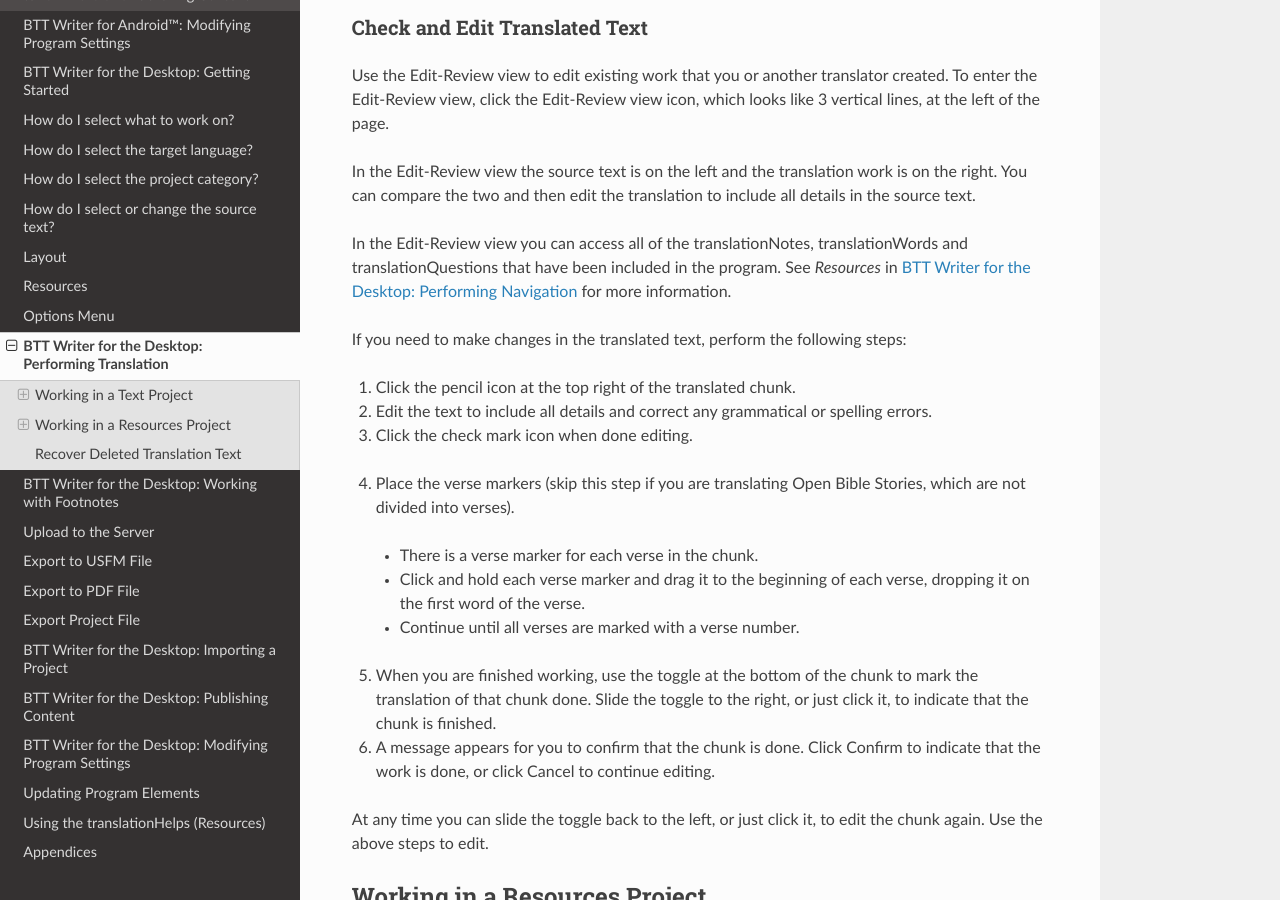
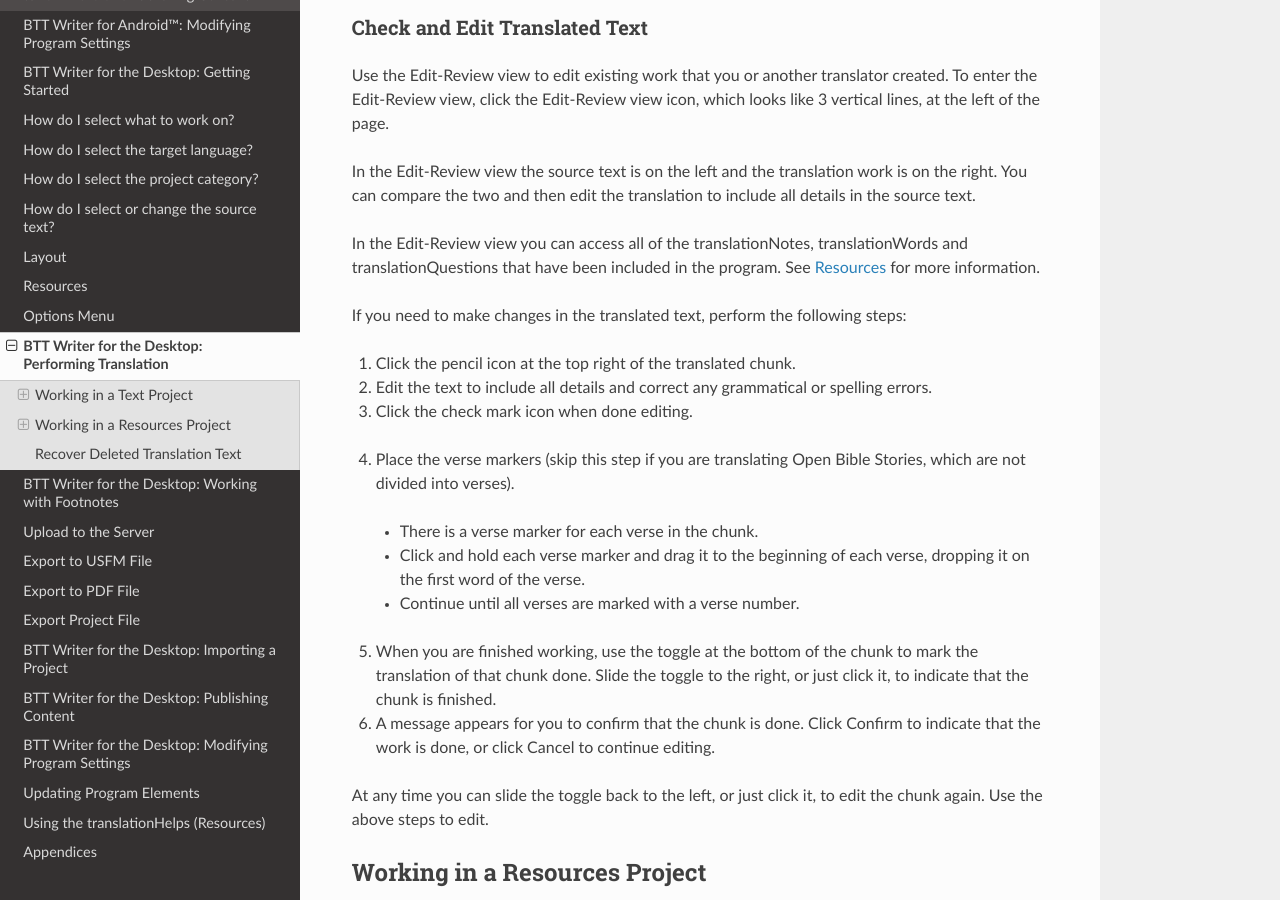
Before and after one commit to mondele/btt-writer-docs, a Sphinx documentation site: the page built from docs/dTranslate.rst, in a window 1280 px wide and 900 px high, scrolled down 1604 px. Built offline with Sphinx 7.4.7 and the Read the Docs theme 2.0.0, drawn with Linux system fonts in a browser that asks for light colours; pages that are not in the unit, such as notebooks, are missing from menus.

Commit message:
Update dTranslate.rst

```diff
--- a/docs/dTranslate.rst
+++ b/docs/dTranslate.rst
@@ -70,7 +70,7 @@
 
 In the Edit-Review view the source text is on the left and the translation work is on the right. You can compare the two and then edit the translation to include all details in the source text.
 
-In the Edit-Review view you can access all of the translationNotes, translationWords and translationQuestions that have been included in the program. See *Resources* in `BTT Writer for the Desktop: Performing Navigation <https://btt-writer.readthedocs.io/en/latest/dNavigate.html>`_ for more information.
+In the Edit-Review view you can access all of the translationNotes, translationWords and translationQuestions that have been included in the program. See `Resources <https://btt-writer.readthedocs.io/en/latest/dNavigate.html#resources>`_ for more information.
 
 If you need to make changes in the translated text, perform the following steps:
 
```
